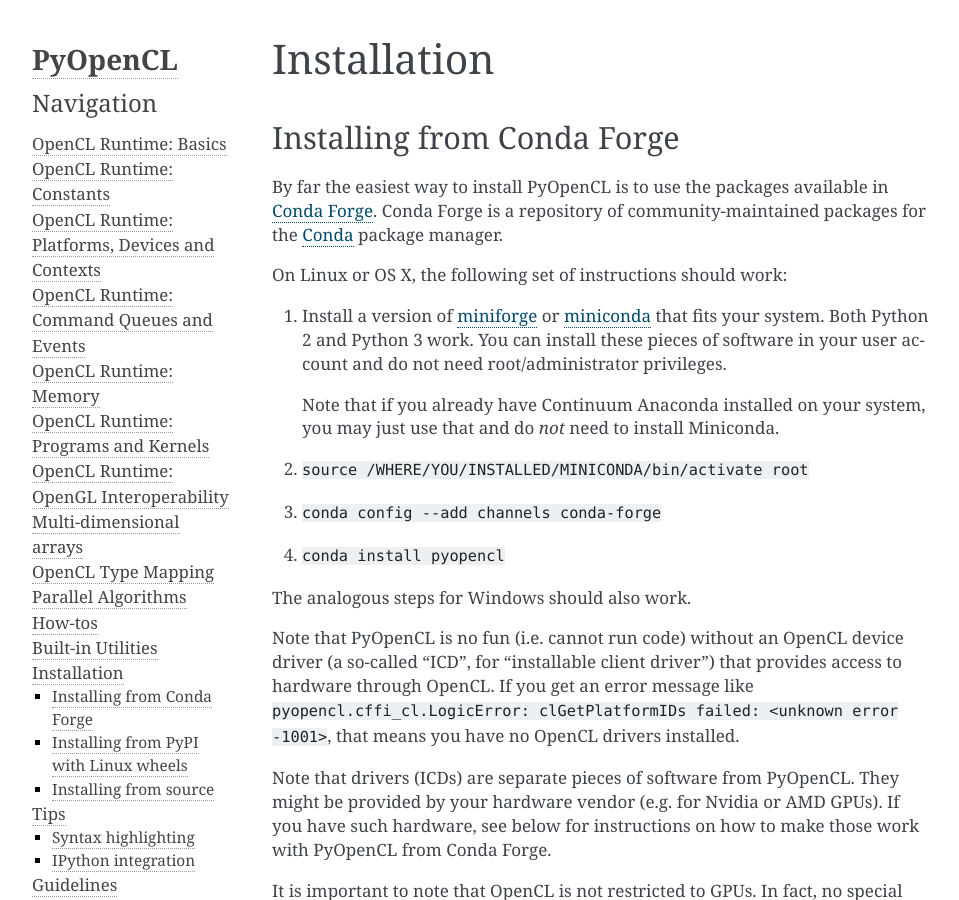
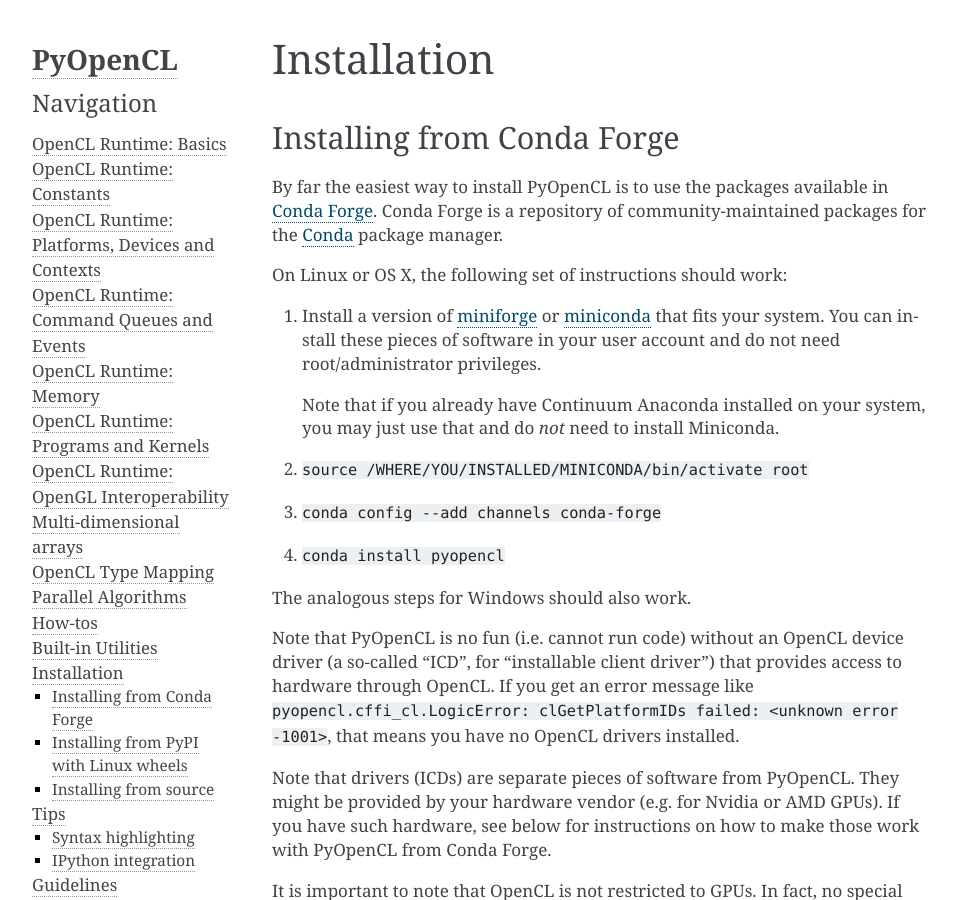
Before and after one commit to inducer/pyopencl, a Sphinx documentation site: the page built from doc/misc.rst, in a window 1280 px wide and 900 px high. Shown: the whole window, without its empty margins (148-1107 px from the left). Built offline with Sphinx 7.4.7, drawn with Linux system fonts in a browser that asks for light colours.

Commit message:
Stop claiming to support Py2

```diff
--- a/doc/misc.rst
+++ b/doc/misc.rst
@@ -14,7 +14,7 @@ On Linux or OS X, the following set of instructions should work:
 #.  Install a version of
     `miniforge <https://github.com/conda-forge/miniforge#miniforge3>`_
     or `miniconda <https://conda.io/miniconda.html>`_
-    that fits your system. Both Python 2 and Python 3 work.
+    that fits your system.
     You can install these pieces of software in your user account and
     do not need root/administrator privileges.
 
```
